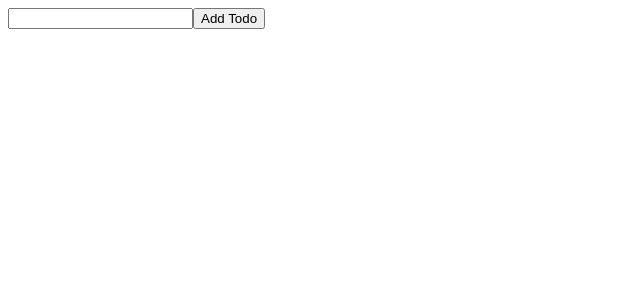
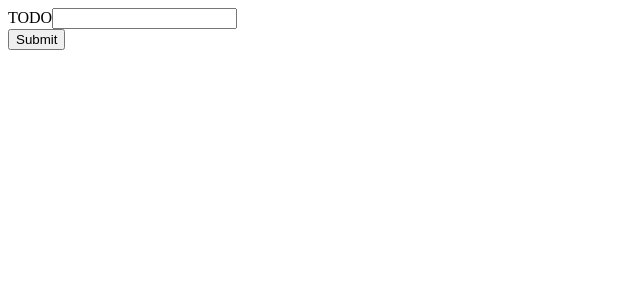
Before and after one commit to cramirez88/react-todo-list, a React (Create React App) app: page / in a window 1280 px wide. Shown: the top 300 px of the page, without its empty margins (0-640 px from the left). Built offline with nearby package versions, Linux system fonts and the light colour scheme.

Commit message:
setting up the form for todo

```diff
--- a/src/App.js
+++ b/src/App.js
@@ -1,83 +1,12 @@
-import React, {useState} from 'react'
-import styles from './components/MyApp.module.css'
+import React from 'react'
+import Form from './components/Form';
+
 
 function App() {
-  // We will need state to keep track of changes in input and list of todos
-  // first state takes care of the input changes
-  const [todo, setTodo] = useState('')
-  // second state takes care of the list that will get rendered everytime a new todo is added. Stored in an array because there will be more than one
-  const [todos, setTodos] = useState([])
-
-  const isTodoComplete = {
-    todo: todo,
-    completed: false
-  }
-
-
-  const handleCheck = (idx) => {
-    const isCompletedOrNot = todos.filter((todo, i) => {
-      if (idx === i) {
-        todo.completed = !todo.completed
-      }
-      return todo
-  });
-
-  setTodos(isCompletedOrNot)
-}
-
-
-
-  const handleClickTodo = e => {
-    // To avoid adding empty strings into array:
-    if (todo === ''){
-      return
-    }
-    e.preventDefault()
-    setTodos([...todos, isTodoComplete])
-    // Calling setTodo will clear the state, but due to the one way flow of data, it will only clear the state. We have to connect the value of the input to the state
-    setTodo('')
-
-  }
-// When i click the delete button, I want to clear the todo item I clicked on and make sure it is deleted from the state array.
-// Use the filter method to return a new array that passes the test implemented by function
-  const handleDelete = idx => {
-    const filtTodos = todos.filter((todo,i) =>
-    // i represents the current index in the array. idx refers to the index of the todo provided by the map function
-       i !== idx
-    )
-    setTodos(filtTodos)
-
-  }
-
-
-
 
   return (
     <div>
-      {/* In the input, the user will enter a todo item. The todo will constantly chnage, so we have to keep track of state and resetting it */}
-      <input type="text" onChange={e => {setTodo(e.target.value)}} value={todo}></input>
-      {/* When the user adds a todo (by clicking on button), the todo will get saved to the array, added to screen, and clear input field */}
-      <button onClick={handleClickTodo}>Add Todo</button>
-      {/* // I want to go through the array of my todos and display them on the screen */}
-      {
-        todos.map((todo, index) => {
-          // If the checkbox is checked, i want to line through the todo item (p tag)
-
-          return (
-
-            <div key={index}>
-              {/* Implement checkbox */}
-              {/* When checkbox is clicked, line through todo */}
-              <input type='checkbox' onChange={()=>handleCheck(index)} checked={todo.completed}></input>
-              <p  style={{display:'inline-block'}}>{todo.todo}</p>
-              <button style={{marginLeft: '5px'}} onClick={()=>handleDelete(index)}>Delete</button>
-            </div>
-
-
-
-          )
-        })
-      }
+     <Form></Form>
     </div>
 
   )
--- /dev/null
+++ b/src/components/Form.js
@@ -0,0 +1,15 @@
+import React from "react";
+
+export default function Form() {
+  return (
+    <div>
+      <form>
+        <div>
+          <label>TODO</label>
+          <input type="text"></input>
+        </div>
+        <input type='submit'></input>
+      </form>
+    </div>
+  );
+}
--- a/src/components/MyApp.module.css
+++ /dev/null
@@ -1,3 +0,0 @@
-input[type='checkbox']:checked + p{
-  text-decoration: line-through;
-}
```
